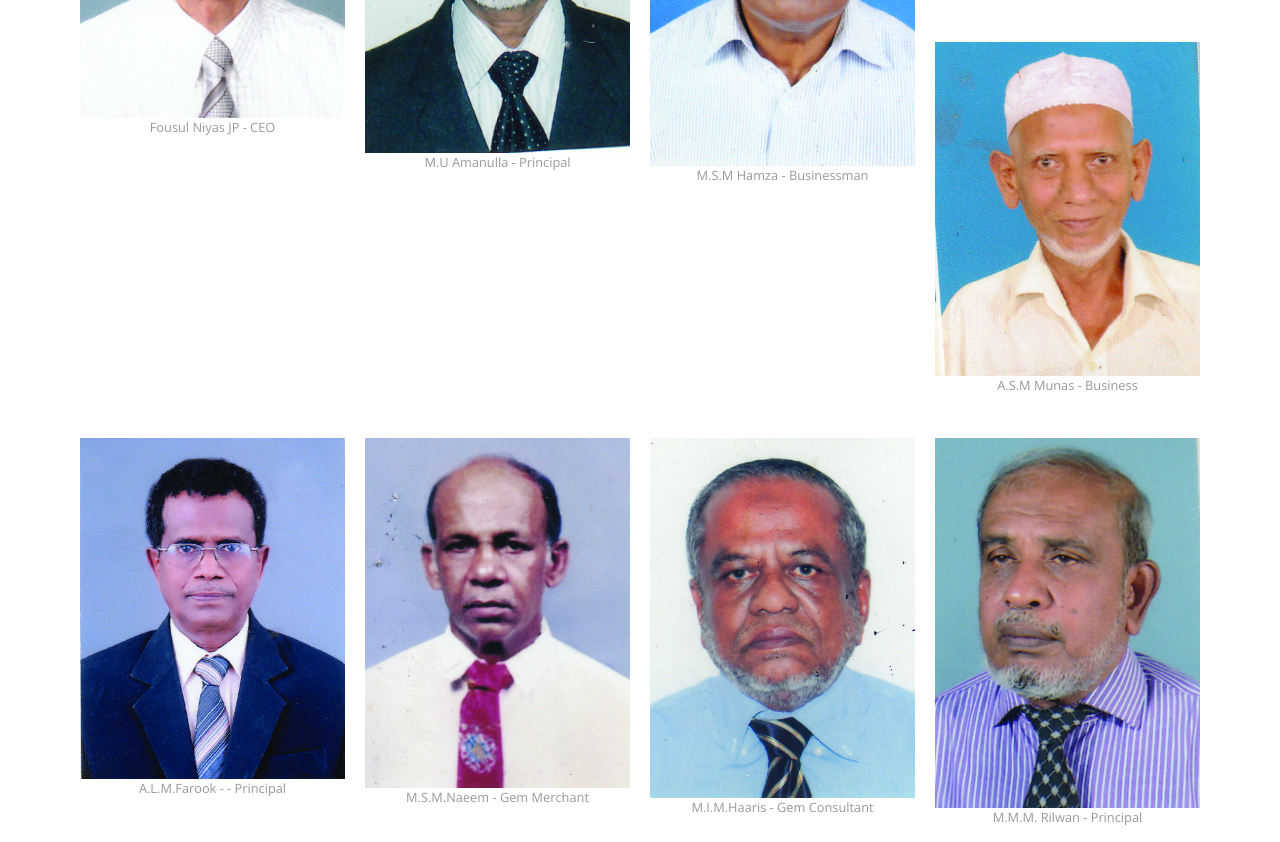
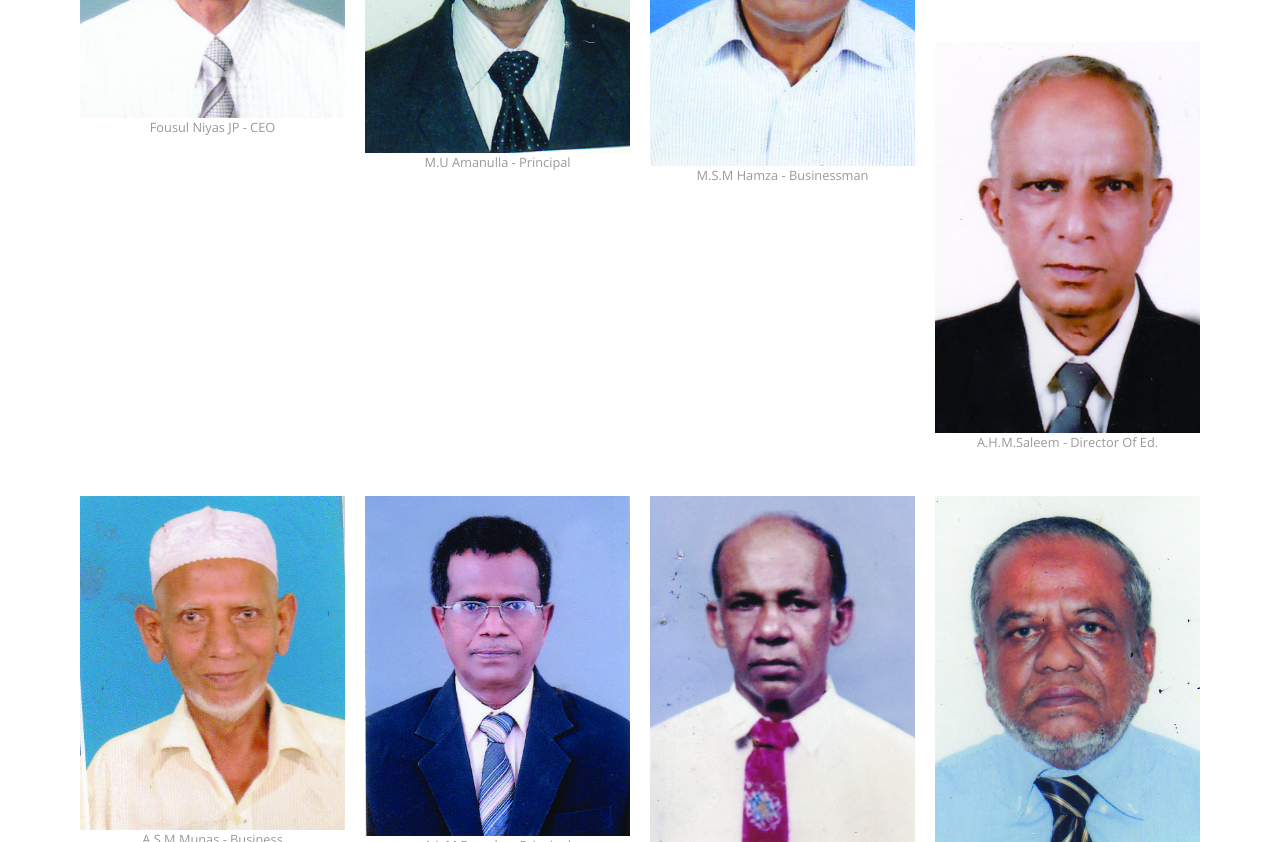
Before and after one commit to ShahidMafaz/shahidmafaz.github.io, a plain HTML site: page members.html in a window 1280 px wide. Shown: the part 1784-2626 px from the top of the page. Drawn offline with nearby package versions, Linux system fonts and the light colour scheme.

Commit message:
added image

```diff
--- a/members.html
+++ b/members.html
@@ -167,6 +167,11 @@
                      <img src="img/members/9.jpg">
                      <p class="subtitile">M.M Fazlul Haque - Telocom Engineer
                      </p>
+				  </div>
+                  <div class="s-6 m-3 l-3">
+                     <img src="img/members/13.jpg">
+                     <p class="subtitile">A.H.M.Saleem -  Director Of Ed.
+					 </p>
 				  </div>
 				  <div class="s-6 m-3 l-3">
                      <img src="img/members/10.jpg">
```
